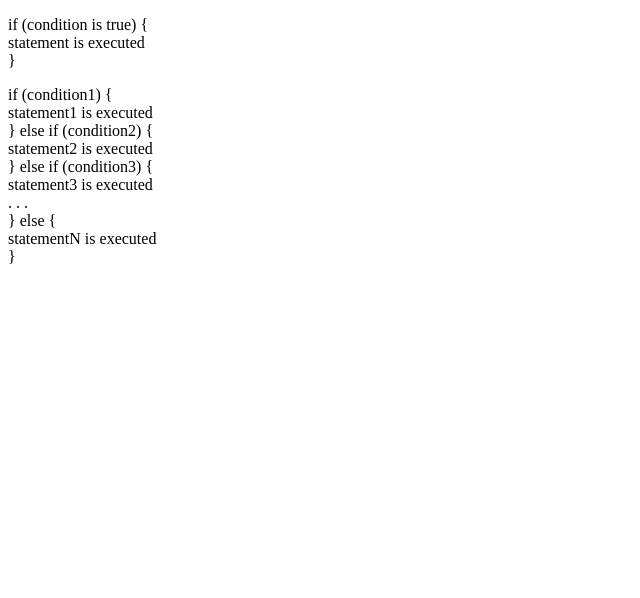
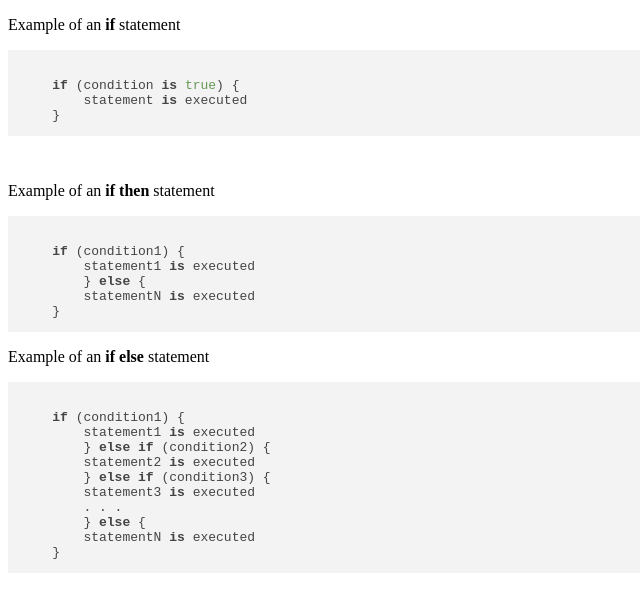
Before and after one commit to jillLoaiza/jillLoaiza.github.io, a website: page js/1/ifStatement.html in a window 1280 px wide. Shown: the whole page, without its empty margins (0-640 px from the left). Drawn offline with nearby package versions, Linux system fonts and the light colour scheme.

Commit message:
code blocks

```diff
--- a/js/1/ifStatement.html
+++ b/js/1/ifStatement.html
@@ -4,28 +4,46 @@
 <head>
     <meta charset="UTF-8">
     <meta name="viewport" content="width=device-width, initial-scale=1.0">
+    <!--  highlightjs  -->
+    <link rel="stylesheet" href="https://unpkg.com/@highlightjs/cdn-assets@11.9.0/styles/default.min.css">
+    <script src="https://unpkg.com/@highlightjs/cdn-assets@11.9.0/highlight.min.js"></script>
+
+    <!-- and it's easy to individually load additional languages -->
+    <script src="https://unpkg.com/@highlightjs/cdn-assets@11.9.0/languages/go.min.js"></script>
+
+    <script>hljs.highlightAll();</script>
+
+    <!-- end of highlightjs -->
     <title>If Statements</title>
 </head>
 
 <body>
-    <p>
-        <div>if (condition is true) {</div>
-        <div>statement is executed</div>
-        <div>}</div>
-    </p>
-
-    <p>
-        <div>if (condition1) {</div>
-        <div>statement1 is executed</div>
-        <div>} else if (condition2) {</div>
-        <div>statement2 is executed</div>
-        <div>} else if (condition3) {</div>
-        <div>statement3 is executed</div>
-        <div>. . .</div>
-        <div>} else {</div>
-        <div>statementN is executed</div>
-        <div>}</div>
-    </p>
+    <p>Example of an <span style="font-weight: 900;">if</span> statement</p>
+    <pre><code>
+    if (condition is true) {
+        statement is executed
+    }
+</code>
+    </pre>
+    <p>Example of an <span style="font-weight: 900;">if then</span> statement</p>
+    <pre><code>
+    if (condition1) {
+        statement1 is executed
+        } else {
+        statementN is executed
+    }</code></pre>
+    <p>Example of an <span style="font-weight: 900;">if else</span> statement</p>
+    <pre><code>
+    if (condition1) {
+        statement1 is executed
+        } else if (condition2) {
+        statement2 is executed
+        } else if (condition3) {
+        statement3 is executed
+        . . .
+        } else {
+        statementN is executed
+    }</code></pre>
 
 </body>
 
```
Also changed, not shown: js/1/arrayMethods.html (+1 -0 lines), js/scrap/scrap.html (added, +15 -0 lines), js/scrap/scrap.js (added, +36 -0 lines).
